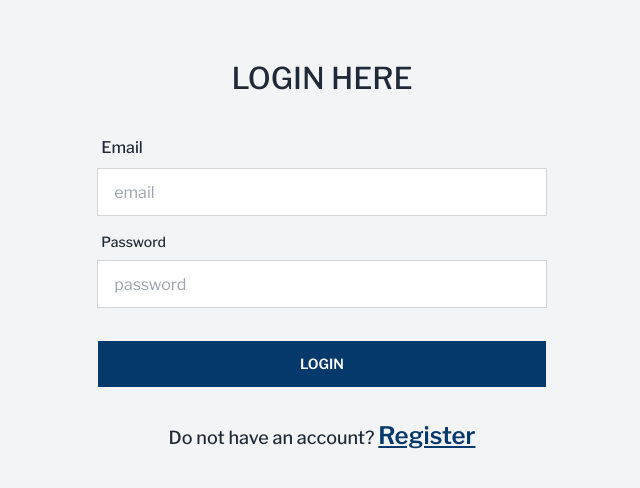
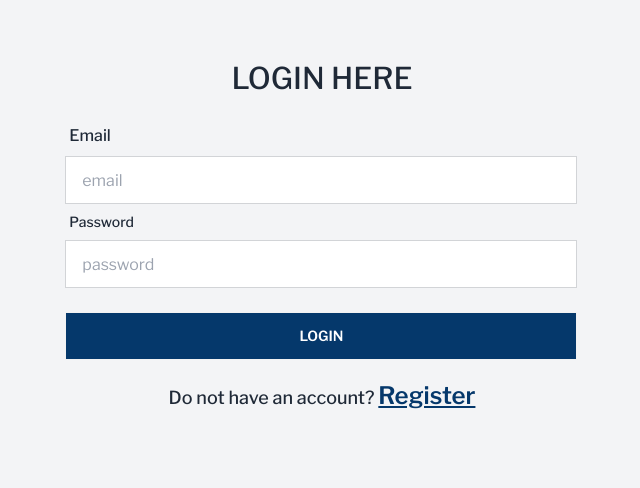
Before and after one commit to searchsakib/blood-aid-client, a React (Vite) app: page /login in a window 1280 px wide. Shown: the top 488 px of the page, without its empty margins (318-958 px from the left). Built offline with nearby package versions, Linux system fonts and the light colour scheme; no server answers.

Commit message:
login & register page some margin padding fixed

```diff
--- a/src/pages/Login/Login.jsx
+++ b/src/pages/Login/Login.jsx
@@ -48,24 +48,24 @@ const Login = () => {
 
   return (
     <div className="bg-gray-100">
-      <div className="max-w-screen-xl min-h-screen mx-auto px-3 md:px-6 2xl:px-0">
+      <div className="max-w-screen-xl min-h-screen mx-auto px-5 md:px-6 2xl:px-0">
         <Helmet>
           <title>Blood Aid | Login</title>
         </Helmet>
         <div className="pt-[60px] pb-[76px] overflow-x-hidden">
           <div className="mx-auto w-5/12 min-w-fit ">
-            <h2 className="text-3xl font-medium mt-0 text-center uppercase">
+            <h2 className="text-3xl font-medium mt-0 mb-5 text-center uppercase">
               Login Here
             </h2>
             {logError && (
-              <div className="text-red-600 text-center text-xl max-w-[540px] mx-auto pt-10">
+              <div className="text-red-600 text-center text-xl max-w-[540px] mx-auto">
                 <p> {logError} </p>
               </div>
             )}
 
             <form
               onSubmit={handleLogin}
-              className="card-body shadow-none rounded-none"
+              className="max-w-lg shadow-none rounded-none"
             >
               <div className="form-control">
                 <label className="label">
@@ -100,7 +100,7 @@ const Login = () => {
               </div>
             </form>
 
-            <p className="font-medium text-center text-lg">
+            <p className="font-medium text-center text-lg pt-5">
               Do not have an account?{'   '}
               <Link
                 to="/register"
--- a/src/pages/Register/Register.jsx
+++ b/src/pages/Register/Register.jsx
@@ -120,20 +120,20 @@ const Register = () => {
 
   return (
     <div className="bg-gray-100">
-      <div className="max-w-screen-xl mx-auto px-3 md:px-6 2xl:px-0">
+      <div className="max-w-screen-xl mx-auto px-5 md:px-6 2xl:px-0">
         <Helmet>
           <title>Blood Aid | Register</title>
         </Helmet>
 
         <div className="pt-[40px] pb-[40px] overflow-x-hidden">
           <div className="mx-auto w-5/12 min-w-fit ">
-            <h2 className="text-3xl font-medium mt-0 text-center uppercase">
+            <h2 className="text-3xl font-medium mt-3 text-center uppercase">
               Register Here
             </h2>
 
             <form
               onSubmit={handleRegister}
-              className="card-body shadow-none rounded-none pt-2 pb-2"
+              className="max-w-lg shadow-none rounded-none pt-4 pb-2"
             >
               <div className="form-control">
                 <label className="label">
```
